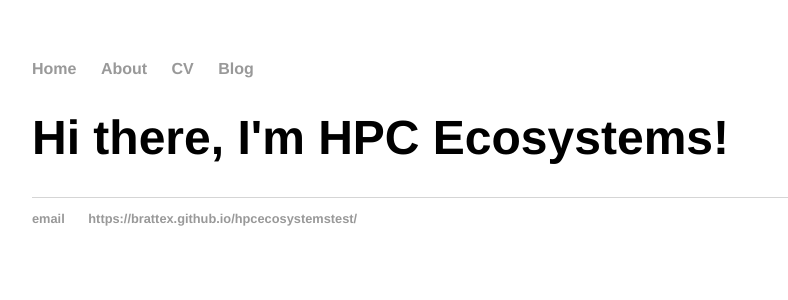
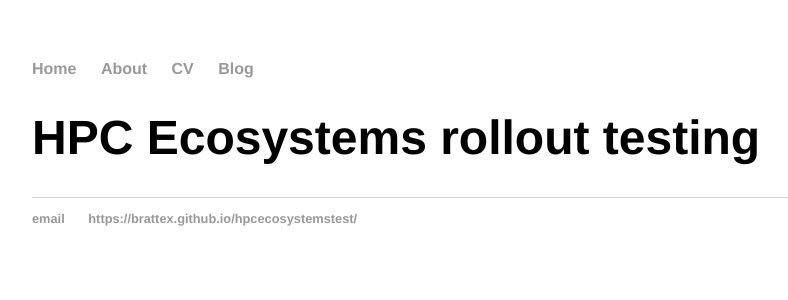
Before and after one commit to brattex/hpcecosystemstest, a Jekyll site: the page built from index.html, in a window 1280 px wide. Shown: the top 300 px of the page, without its empty margins (160-948 px from the left). Built offline with Jekyll 4.4.1, drawn with Linux system fonts in a browser that asks for light colours.

Commit message:
Update index.html

```diff
--- a/index.html
+++ b/index.html
@@ -1,30 +1,9 @@
-<!DOCTYPE html>
-<html>
-	<head>
-		<title>HPC Ecosystems Test Page</title>
-		<!-- link to main stylesheet -->
-		<link rel="stylesheet" type="text/css" href="/css/main.css">
-	</head>
-	<body>
-		<nav>
-    		<ul>
-        		<li><a href="/">Home</a></li>
-	        	<li><a href="/about">About</a></li>
-        		<li><a href="/cv">CV</a></li>
-        		<li><a href="/blog">Blog</a></li>
-    		</ul>
-		</nav>
-		<div class="container">
-    		<div class="blurb">
-        		<h1>Hi there, I'm HPC Ecosystems!</h1>
+---
+layout: default
+title: HPC Ecosystems Test Page
+---
+<div class="blurb">
+	<h1>HPC Ecosystems rollout testing</h1>
 
-    		</div><!-- /.blurb -->
-		</div><!-- /.container -->
-		<footer>
-    		<ul>
-        		<li><a href="mailto:hpcecosystems@chpc.ac.za">email</a></li>
-        		<li><a href="https://brattex.github.io/hpcecosystemstest/">https://brattex.github.io/hpcecosystemstest/</a></li>
-			</ul>
-		</footer>
-	</body>
-</html>
+</div>
+<!-- /.blurb -->
```
